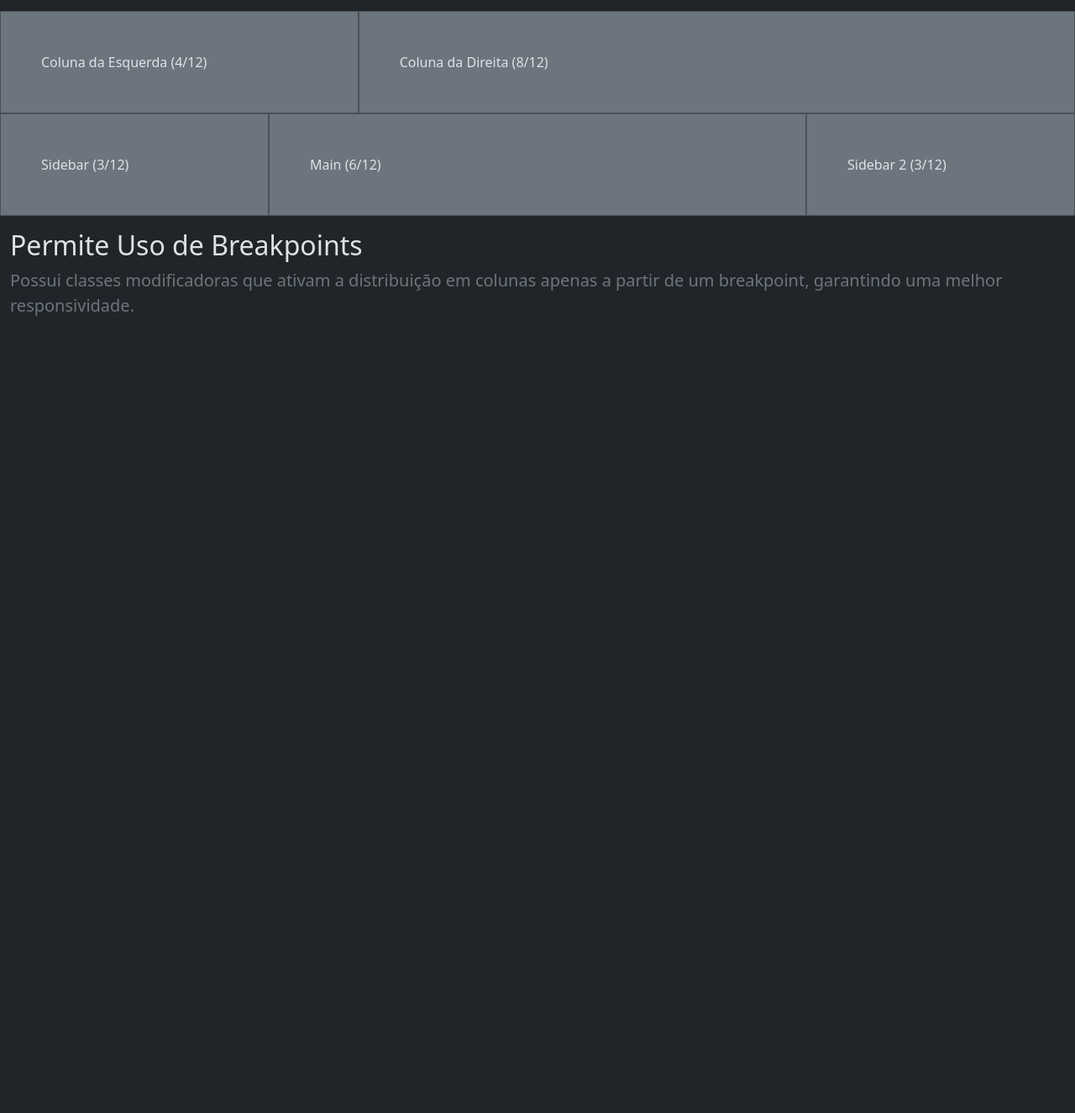
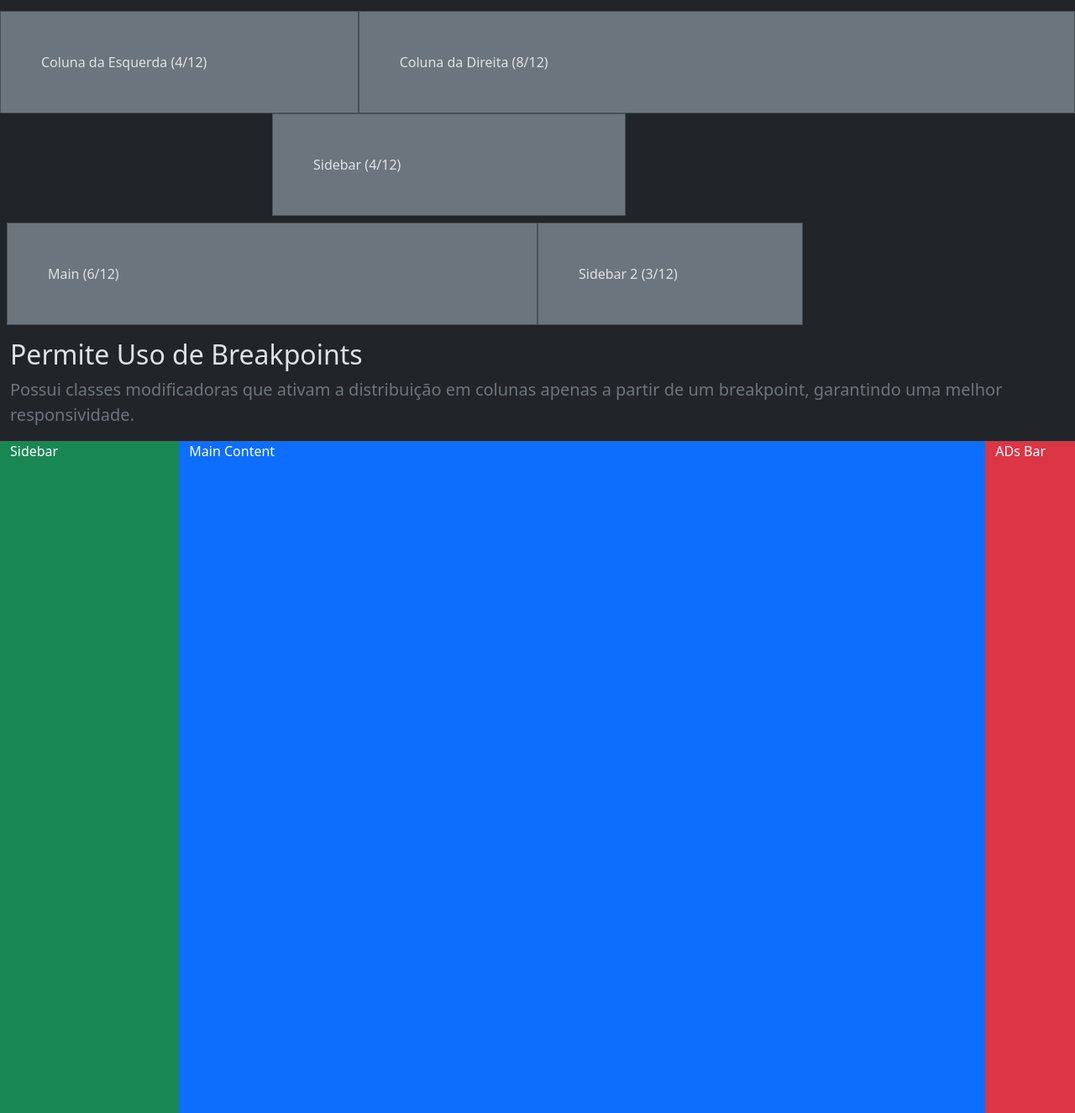
Before and after one commit to kaiobrl/bootstrapesass, a plain HTML site: page 08-sistema-de-grade/index.html in a window 1280 px wide. Shown: the part 322-1647 px from the top of the page at 84% size. Before the commit the page ends 800 px from the top, so only its background shows below. Drawn offline with nearby package versions, Linux system fonts and the light colour scheme.

Commit message:
Parte 2 proxima aula

```diff
--- a/08-sistema-de-grade/index.html
+++ b/08-sistema-de-grade/index.html
@@ -54,9 +54,9 @@
       </div>
     </div>
 
-    <div class="row">
-      <div class="col col-3 bg-secondary p-5 border">
-        Sidebar (3/12)
+    <div class="row g-2">
+      <div class="col col-4 offset-3 bg-secondary p-5 border">
+        Sidebar (4/12)
       </div>
       <div class="col col-6 bg-secondary p-5 border">
         Main (6/12)
@@ -75,6 +75,18 @@
       a partir de um breakpoint, garantindo uma melhor responsividade.
     </p>
 
+    <div class="row min-vh-100 text-white">
+      <div class="col-12 col-sm-2 col-md-4 col-lg-3  col-xl-2 bg-success">
+        Sidebar
+      </div>
+      <div class="col-12 col-sm-10 col-md-8 col-lg-7 col-xl-9 bg-primary">
+        Main Content
+      </div>
+      <div class="col-12 col-sm-12 col-lg-2 col-xl-1 bg-danger">
+        ADs Bar
+      </div>
+    </div>
+
   </div>
 
   <script src="https://cdn.jsdelivr.net/npm/bootstrap@5.3.3/dist/js/bootstrap.bundle.min.js"
```
